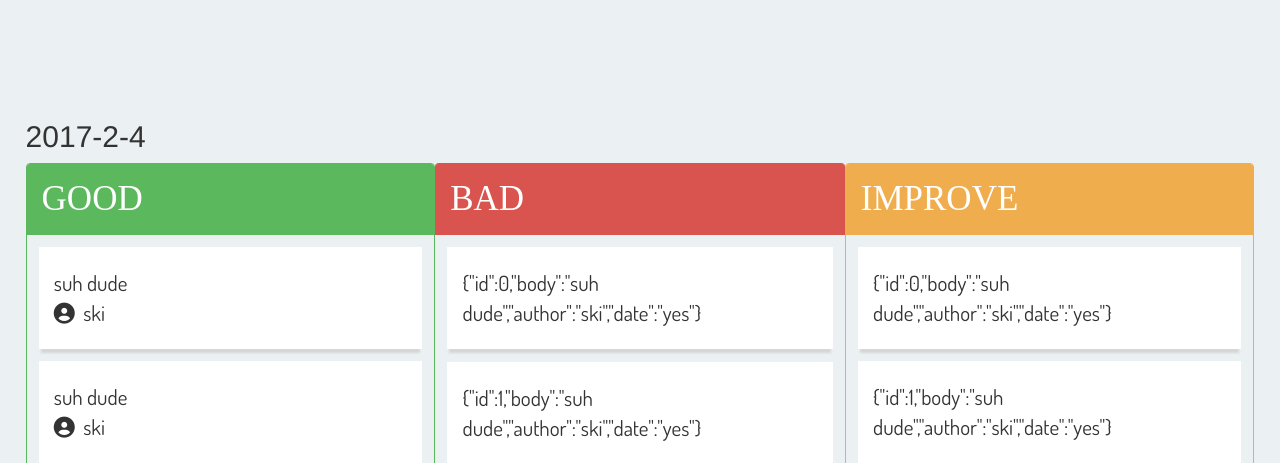
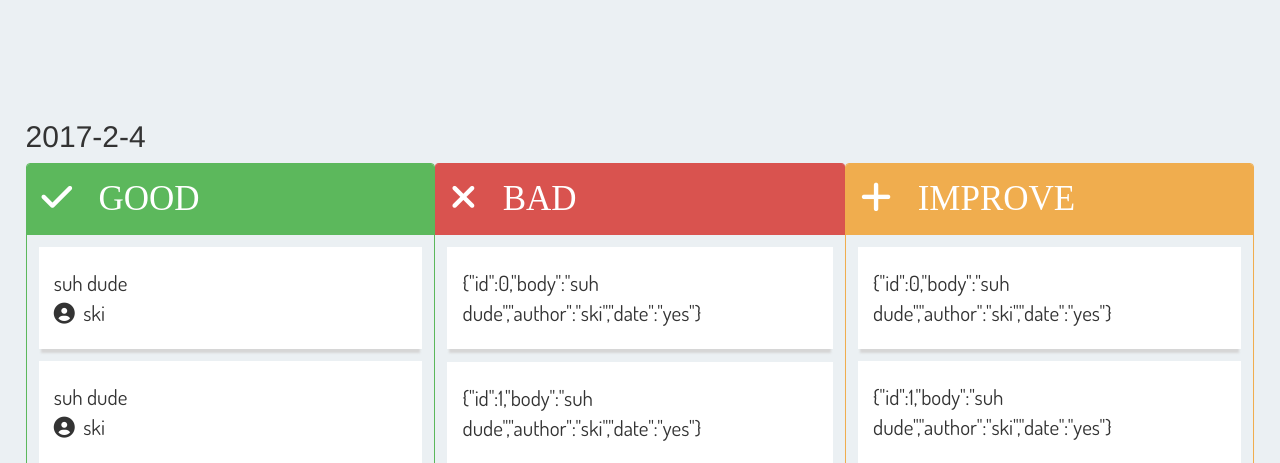
Before and after one commit to gracening/sprint-reviewer, a Rails app: page / in a window 1280 px wide. Shown: the top 463 px of the page. Run offline with Rails 7, Linux system fonts and the light colour scheme; some libraries are stand-ins or nearby versions; some web fonts are replaced.

Commit message:
Add title icons

```diff
--- a/website/app/views/layouts/application.html.erb
+++ b/website/app/views/layouts/application.html.erb
@@ -36,7 +36,8 @@
         <div class="col-sm-4">
           <div class="panel panel-green">
             <div class="panel-heading">
-              GOOD
+              <i class="fa fa-check" aria-hidden="true"></i>&nbsp;&nbsp;
+				GOOD
             </div>
             <div class="panel-body" id="good" ng-repeat="g in good">
               {{g.body}}
@@ -49,7 +50,8 @@
         <div class="col-sm-4">
           <div class="panel panel-red">
             <div class="panel-heading">
-              BAD
+              <i class="fa fa-times" aria-hidden="true"></i>&nbsp;&nbsp;
+				BAD
             </div>
             <div class="panel-body" id="bad" ng-repeat="b in bad">
               {{b}}
@@ -60,6 +62,7 @@
         <div class="col-sm-4">
           <div class="panel panel-yellow">
             <div class="panel-heading">
+              <i class="fa fa-plus" aria-hidden="true"></i>&nbsp;&nbsp;
               IMPROVE
             </div>
             <div class="panel-body" id="improve" ng-repeat="i in improve">
```
